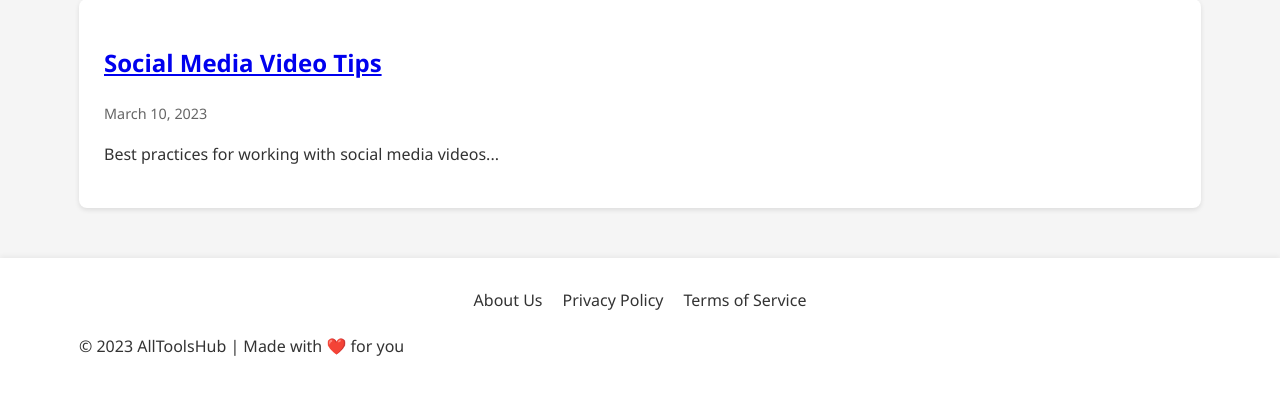
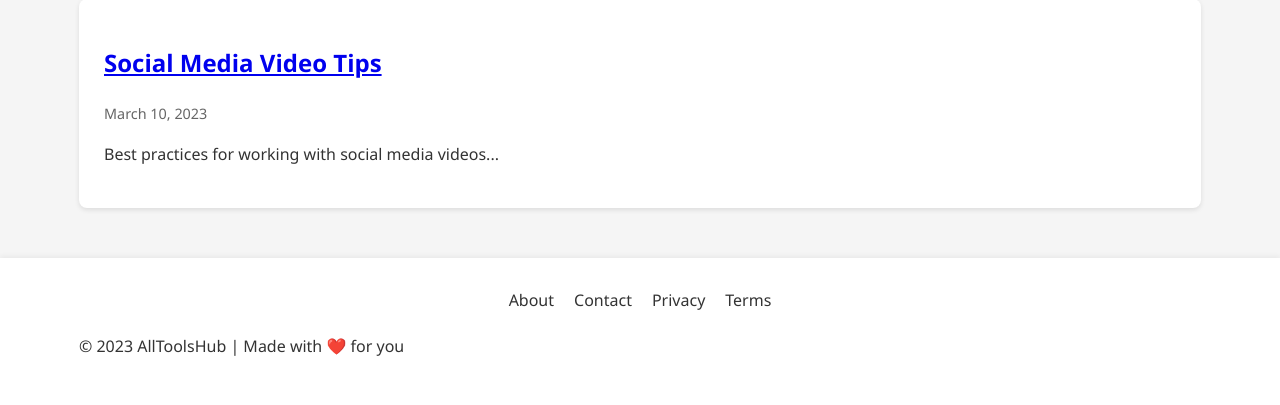
Before and after one commit to hustlepn/AllTools.Hub, a Flask app: page /blog in a window 1280 px wide. Shown: the part 2294-2699 px from the top of the page. Run offline with Flask 3, Linux system fonts and the light colour scheme.

Commit message:
Update base.html

```diff
--- a/templates/base.html
+++ b/templates/base.html
@@ -3,7 +3,7 @@
 <head>
   <meta charset="UTF-8">
   <meta name="viewport" content="width=device-width, initial-scale=1.0">
-    <title>AllToolsHub - Your All-in-One Tool Hub</title>
+  <title>{% block title %}AllToolsHub{% endblock %}</title>
   <link rel="stylesheet" href="/static/css/style.css">
   <link rel="manifest" href="/manifest.json">
   <link rel="icon" href="/static/favicon.png">
@@ -15,6 +15,8 @@
       <nav>
         <a href="/">Home</a>
         <a href="/blog">Blog</a>
+        <a href="/about">About</a>
+        <a href="/contact">Contact</a>
       </nav>
     </div>
   </header>
@@ -26,9 +28,10 @@
   <footer>
     <div class="container">
       <div class="footer-links">
-                <a href="/about">About Us</a>
-                <a href="/privacy">Privacy Policy</a>
-                <a href="/terms">Terms of Service</a>
+        <a href="/about">About</a>
+        <a href="/contact">Contact</a>
+        <a href="/privacy">Privacy</a>
+        <a href="/terms">Terms</a>
       </div>
       <p>© 2023 AllToolsHub | Made with ❤️ for you</p>
     </div>
```
Lines whose indentation alone changed are shown as unchanged.
